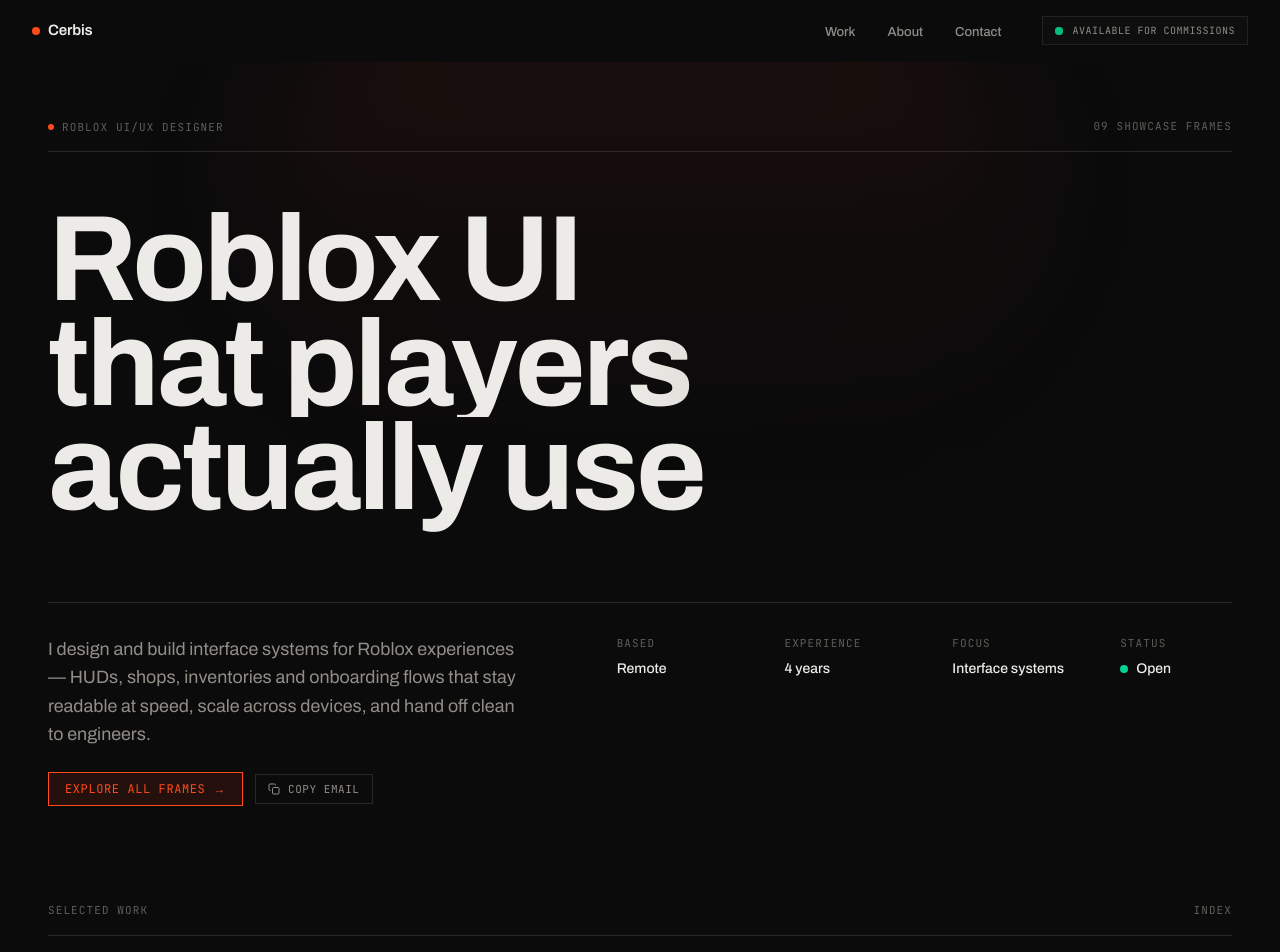
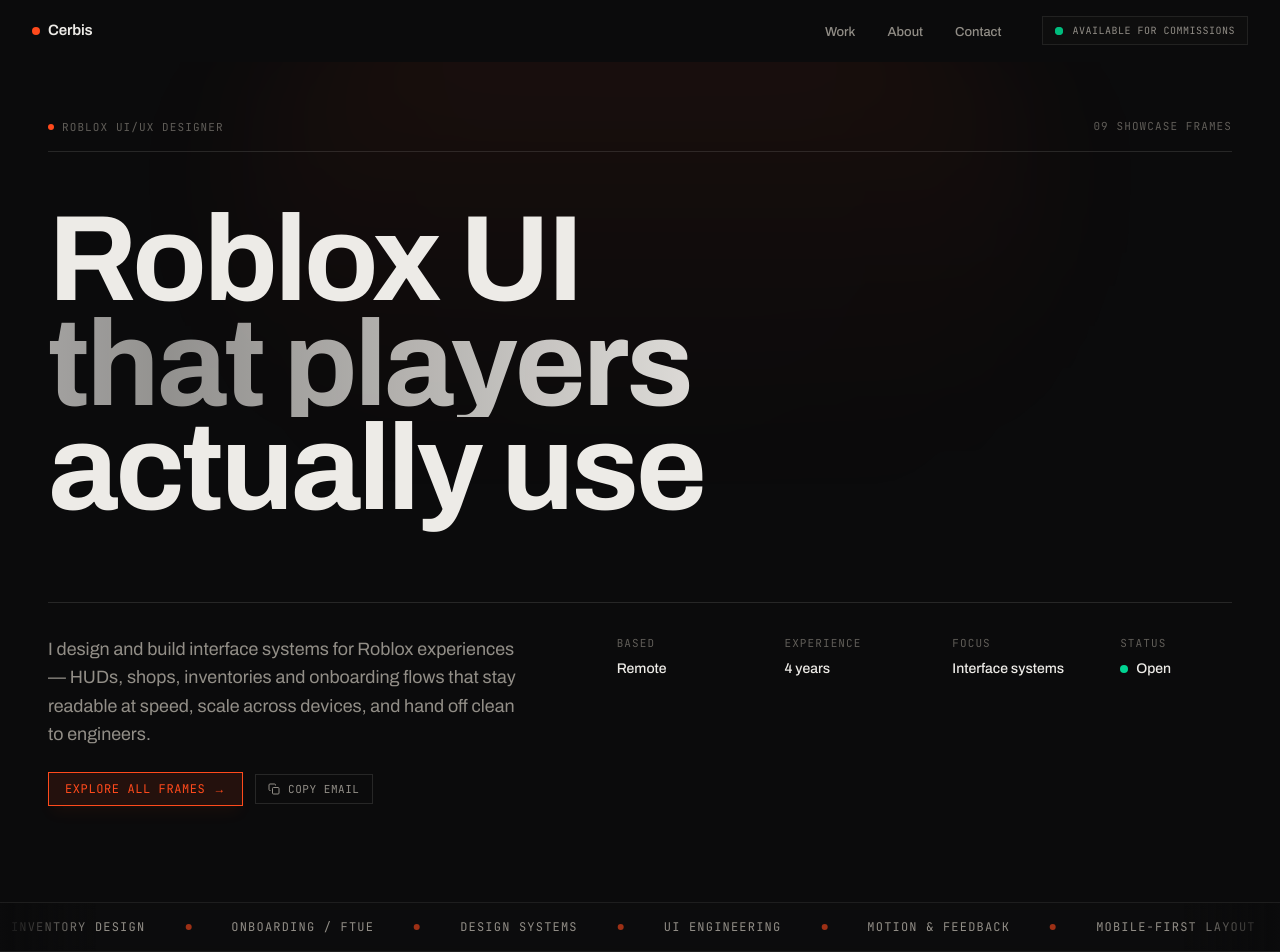
Before and after one commit to aqquastudios28-lang/Portfolio, a Next.js app: page / in a window 1280 px wide. Shown: the top 952 px of the page. Built offline with nearby package versions, Linux system fonts and the light colour scheme.

Commit message:
feat(animations): integrate Animate UI components (motion 3D tilt, infinite marquee, shiny text shimmer, and card beam glows)

```diff
--- a/package.json
+++ b/package.json
@@ -9,6 +9,7 @@
     "lint": "eslint"
   },
   "dependencies": {
+    "motion": "^13.1.1",
     "next": "16.3.3",
     "react": "19.2.8",
     "react-dom": "19.2.8"
--- a/src/app/globals.css
+++ b/src/app/globals.css
@@ -206,3 +206,36 @@ body {
     gap: 0 3.5rem;
   }
 }
+
+/* ============================================================
+   ANIMATE UI KEYFRAMES & UTILITIES
+   ============================================================ */
+@keyframes marquee {
+  0% {
+    transform: translateX(0%);
+  }
+  100% {
+    transform: translateX(-50%);
+  }
+}
+
+@keyframes shimmer {
+  0% {
+    background-position: 200% 0;
+  }
+  100% {
+    background-position: -200% 0;
+  }
+}
+
+.animate-marquee {
+  animation: marquee 30s linear infinite;
+}
+
+.animate-marquee:hover {
+  animation-play-state: paused;
+}
+
+.animate-shimmer {
+  animation: shimmer 6s ease-in-out infinite;
+}
--- a/src/app/page.tsx
+++ b/src/app/page.tsx
@@ -1,12 +1,14 @@
 import { Capabilities } from "@/components/home/Capabilities";
 import { ContactCta } from "@/components/home/ContactCta";
 import { Hero } from "@/components/home/Hero";
+import { Marquee } from "@/components/home/Marquee";
 import { SelectedWork } from "@/components/home/SelectedWork";
 
 export default function HomePage() {
   return (
     <>
       <Hero />
+      <Marquee className="mb-12 sm:mb-16" />
       <SelectedWork />
       <Capabilities />
       <ContactCta />
--- a/src/components/home/Hero.tsx
+++ b/src/components/home/Hero.tsx
@@ -1,6 +1,7 @@
 import Link from "next/link";
 import { Container } from "@/components/ui/Container";
 import { CopyButton } from "@/components/ui/CopyButton";
+import { AnimatedShinyText } from "@/components/ui/AnimatedShinyText";
 import { publishedProjects } from "@/content/projects";
 import { site } from "@/content/site";
 
@@ -26,11 +27,14 @@ export function Hero() {
 
         <h1 className="t-display mt-10 max-w-[16ch] sm:mt-14 tracking-tight">
           {site.headline.map((line, idx) => (
-            <span
-              key={line}
-              className={idx === 1 ? "block text-transparent bg-clip-text bg-gradient-to-r from-bone via-bone to-bone-dim" : "block"}
-            >
-              {line}
+            <span key={line} className="block">
+              {idx === 1 ? (
+                <AnimatedShinyText className="from-accent via-bone to-accent">
+                  {line}
+                </AnimatedShinyText>
+              ) : (
+                line
+              )}
             </span>
           ))}
         </h1>
@@ -41,7 +45,7 @@ export function Hero() {
             <div className="flex flex-wrap items-center gap-3">
               <Link
                 href="/work"
-                className="inline-flex items-center gap-2 border border-accent bg-accent/10 px-4 py-2 text-xs font-mono font-medium tracking-wider text-accent uppercase transition-all hover:bg-accent hover:text-ink active:scale-95"
+                className="inline-flex items-center gap-2 border border-accent bg-accent/10 px-4 py-2 text-xs font-mono font-medium tracking-wider text-accent uppercase transition-all hover:bg-accent hover:text-ink active:scale-95 shadow-lg shadow-accent/5"
               >
                 <span>Explore All Frames</span>
                 <span aria-hidden>&rarr;</span>
--- /dev/null
+++ b/src/components/home/Marquee.tsx
@@ -0,0 +1,45 @@
+"use client";
+
+import { cn } from "@/lib/utils";
+import { site } from "@/content/site";
+
+export function Marquee({ className }: { className?: string }) {
+  return (
+    <div
+      aria-hidden
+      className={cn(
+        "relative flex w-full overflow-hidden border-y border-rule/60 bg-ink-2/40 py-4 select-none backdrop-blur-xs",
+        className,
+      )}
+    >
+      {/* Gradient masks on sides for smooth fade */}
+      <div className="pointer-events-none absolute left-0 top-0 z-10 h-full w-24 bg-gradient-to-r from-ink to-transparent" />
+      <div className="pointer-events-none absolute right-0 top-0 z-10 h-full w-24 bg-gradient-to-l from-ink to-transparent" />
+
+      <div className="flex shrink-0 animate-marquee items-center gap-10 whitespace-nowrap">
+        {site.marquee.concat(site.marquee).map((item, i) => (
+          <div key={`m1-${i}`} className="flex items-center gap-10">
+            <span className="font-mono text-xs font-medium uppercase tracking-widest text-bone-dim transition-colors hover:text-accent">
+              {item}
+            </span>
+            <span className="h-1.5 w-1.5 rounded-full bg-accent/60" />
+          </div>
+        ))}
+      </div>
+
+      <div
+        aria-hidden
+        className="flex shrink-0 animate-marquee items-center gap-10 whitespace-nowrap"
+      >
+        {site.marquee.concat(site.marquee).map((item, i) => (
+          <div key={`m2-${i}`} className="flex items-center gap-10">
+            <span className="font-mono text-xs font-medium uppercase tracking-widest text-bone-dim transition-colors hover:text-accent">
+              {item}
+            </span>
+            <span className="h-1.5 w-1.5 rounded-full bg-accent/60" />
+          </div>
+        ))}
+      </div>
+    </div>
+  );
+}
--- /dev/null
+++ b/src/components/ui/AnimatedShinyText.tsx
@@ -0,0 +1,30 @@
+"use client";
+
+import { CSSProperties, ReactNode } from "react";
+import { cn } from "@/lib/utils";
+
+export function AnimatedShinyText({
+  children,
+  className,
+  shimmerWidth = 100,
+}: {
+  children: ReactNode;
+  className?: string;
+  shimmerWidth?: number;
+}) {
+  return (
+    <span
+      style={
+        {
+          "--shimmer-width": `${shimmerWidth}px`,
+        } as CSSProperties
+      }
+      className={cn(
+        "inline-block bg-clip-text text-transparent bg-gradient-to-r from-bone/60 via-bone via-50% to-bone/60 animate-shimmer bg-[length:200%_100%]",
+        className,
+      )}
+    >
+      {children}
+    </span>
+  );
+}
--- /dev/null
+++ b/src/components/ui/ShineBorder.tsx
@@ -0,0 +1,29 @@
+"use client";
+
+import { cn } from "@/lib/utils";
+import { ReactNode } from "react";
+
+export function ShineBorder({
+  children,
+  className,
+  borderClassName,
+}: {
+  children: ReactNode;
+  className?: string;
+  borderClassName?: string;
+}) {
+  return (
+    <div className={cn("relative rounded-none p-[1px] overflow-hidden group", className)}>
+      {/* Animated glowing border gradient */}
+      <div
+        className={cn(
+          "absolute inset-0 bg-gradient-to-r from-transparent via-accent/40 to-transparent opacity-0 transition-opacity duration-500 group-hover:opacity-100 animate-border-beam pointer-events-none",
+          borderClassName,
+        )}
+      />
+      <div className="relative z-10 w-full h-full bg-ink">
+        {children}
+      </div>
+    </div>
+  );
+}
--- /dev/null
+++ b/src/components/ui/TiltCard.tsx
@@ -0,0 +1,55 @@
+"use client";
+
+import React, { useRef, useState, ReactNode } from "react";
+import { motion, useSpring } from "motion/react";
+import { cn } from "@/lib/utils";
+
+export function TiltCard({
+  children,
+  className,
+}: {
+  children: ReactNode;
+  className?: string;
+}) {
+  const ref = useRef<HTMLDivElement>(null);
+
+  const rotateX = useSpring(0, { damping: 25, stiffness: 200 });
+  const rotateY = useSpring(0, { damping: 25, stiffness: 200 });
+
+  const handleMouseMove = (e: React.MouseEvent<HTMLDivElement>) => {
+    if (!ref.current) return;
+    const rect = ref.current.getBoundingClientRect();
+    const width = rect.width;
+    const height = rect.height;
+
+    const mouseX = e.clientX - rect.left;
+    const mouseY = e.clientY - rect.top;
+
+    const xPct = mouseX / width - 0.5;
+    const yPct = mouseY / height - 0.5;
+
+    rotateX.set(yPct * -10);
+    rotateY.set(xPct * 10);
+  };
+
+  const handleMouseLeave = () => {
+    rotateX.set(0);
+    rotateY.set(0);
+  };
+
+  return (
+    <motion.div
+      ref={ref}
+      onMouseMove={handleMouseMove}
+      onMouseLeave={handleMouseLeave}
+      style={{
+        rotateX,
+        rotateY,
+        transformStyle: "preserve-3d",
+      }}
+      className={cn("relative transition-all duration-200", className)}
+    >
+      {children}
+    </motion.div>
+  );
+}
--- a/src/components/work/ProjectCard.tsx
+++ b/src/components/work/ProjectCard.tsx
@@ -1,5 +1,6 @@
 import Link from "next/link";
 import { MediaFrame } from "@/components/ui/MediaFrame";
+import { TiltCard } from "@/components/ui/TiltCard";
 import type { Project } from "@/content/types";
 
 export function ProjectCard({
@@ -12,7 +13,8 @@ export function ProjectCard({
   priority?: boolean;
 }) {
   return (
-    <div className="group relative flex flex-col justify-between border border-rule bg-ink-2/30 p-6 sm:p-8 transition-all duration-300 hover:border-rule-strong hover:bg-ink-2/60 hover:shadow-2xl hover:shadow-accent/5">
+    <TiltCard className="h-full">
+      <div className="group relative flex h-full flex-col justify-between border border-rule bg-ink-2/30 p-6 sm:p-8 transition-all duration-300 hover:border-accent/40 hover:bg-ink-2/70 hover:shadow-2xl hover:shadow-accent/10">
         {/* Top Header info */}
         <div>
           <div className="flex items-center justify-between border-b border-rule/50 pb-3">
@@ -60,5 +62,6 @@ export function ProjectCard({
           </Link>
         </div>
       </div>
+    </TiltCard>
   );
 }
```
Also changed, not shown: 1 other file (tests, documents, lock files or other folders). Lines whose indentation alone changed are shown as unchanged.
